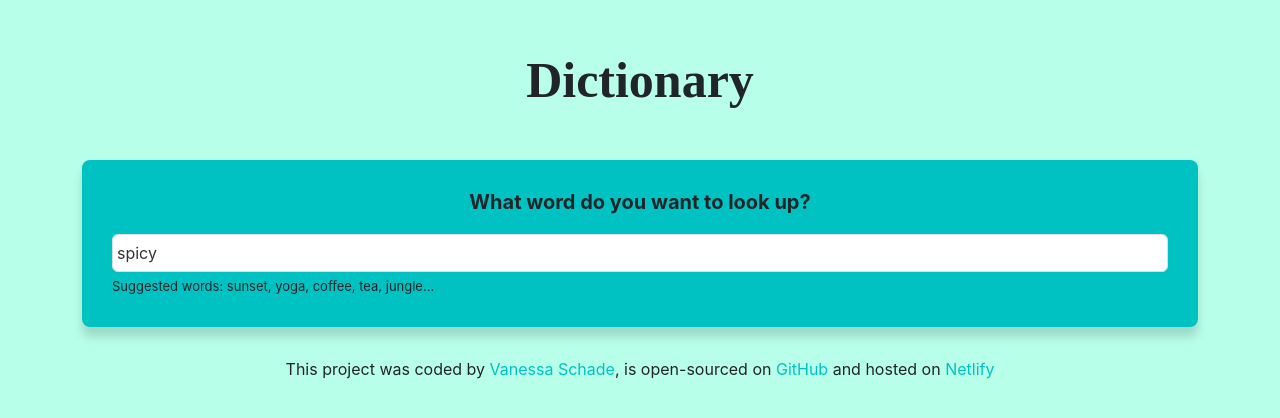
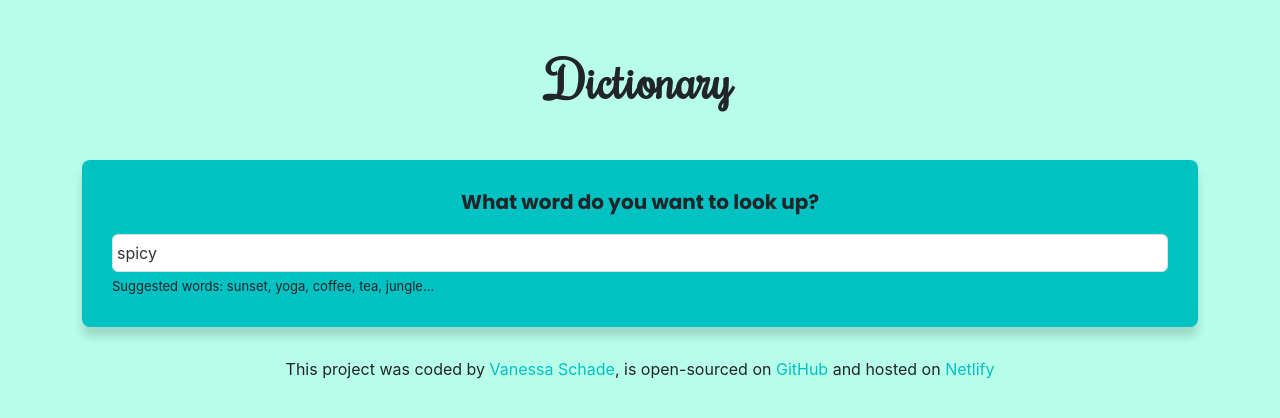
Before and after one commit to The-Travelling-Colognian/react-dictionary-app, a React (Create React App) app: page / in a window 1280 px wide. Shown: the top 418 px of the page. Built offline with nearby package versions, Linux system fonts and the light colour scheme; no server answers.

Commit message:
Installed Google fonts in the index.html and updated the styling of the Dictionary, Meaning and Results components

```diff
--- a/public/index.html
+++ b/public/index.html
@@ -15,6 +15,19 @@
       integrity="sha384-F3w7mX95PdgyTmZZMECAngseQB83DfGTowi0iMjiWaeVhAn4FJkqJByhZMI3AhiU"
       crossorigin="anonymous"
     />
+    <link rel="preconnect" href="https://fonts.googleapis.com" />
+    <link rel="preconnect" href="https://fonts.gstatic.com" crossorigin />
+    <link
+      href="https://fonts.googleapis.com/css2?family=Rochester&display=swap"
+      rel="stylesheet"
+    />
+    <link rel="preconnect" href="https://fonts.googleapis.com" />
+    <link rel="preconnect" href="https://fonts.gstatic.com" crossorigin />
+    <link
+      href="https://fonts.googleapis.com/css2?family=Poppins:ital,wght@0,100;0,200;0,300;0,400;0,500;0,600;0,700;0,800;0,900;1,100;1,200;1,300;1,400;1,500;1,600;1,700;1,800;1,900&family=Rochester&display=swap"
+      rel="stylesheet"
+    />
+
     <link
       rel="stylesheet"
       href="https://use.fontawesome.com/releases/v5.15.4/css/all.css"
--- a/src/Dictionary.css
+++ b/src/Dictionary.css
@@ -1,5 +1,5 @@
 .Dictionary h1 {
-  font-family: Rochester, serif;
+  font-family: "Rochester", serif;
   font-size: 50px;
   font-weight: bold;
   text-align: center;
@@ -7,6 +7,7 @@
 }
 
 .Dictionary h4 {
+  font-family: "Poppins", sans-serif;
   font-size: 20px;
   font-weight: bold;
   text-align: center;
--- a/src/Meaning.css
+++ b/src/Meaning.css
@@ -1,4 +1,5 @@
 .Meaning h3 {
+  font-family: "Poppins", sans-serif;
   font-size: 24px;
   line-height: 1.5;
   font-weight: bold;
--- a/src/Results.css
+++ b/src/Results.css
@@ -3,6 +3,7 @@
 }
 
 .Results h2 {
+  font-family: "Poppins", sans-serif;
   font-size: 36px;
   font-weight: bold;
   line-height: 1.5;
```
